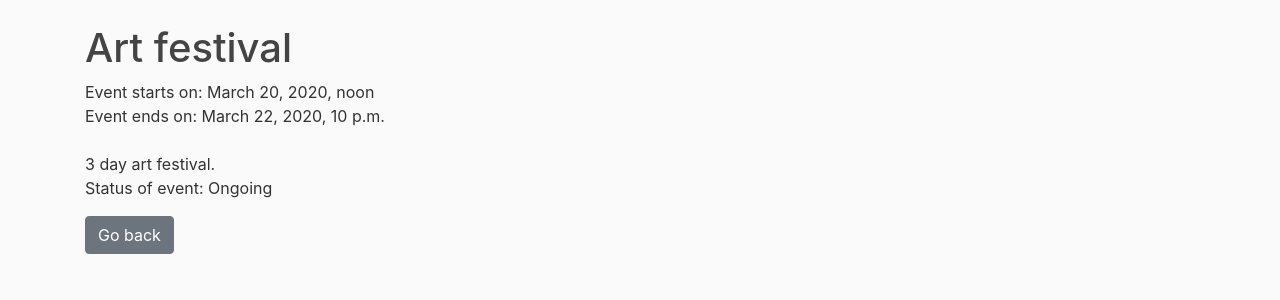
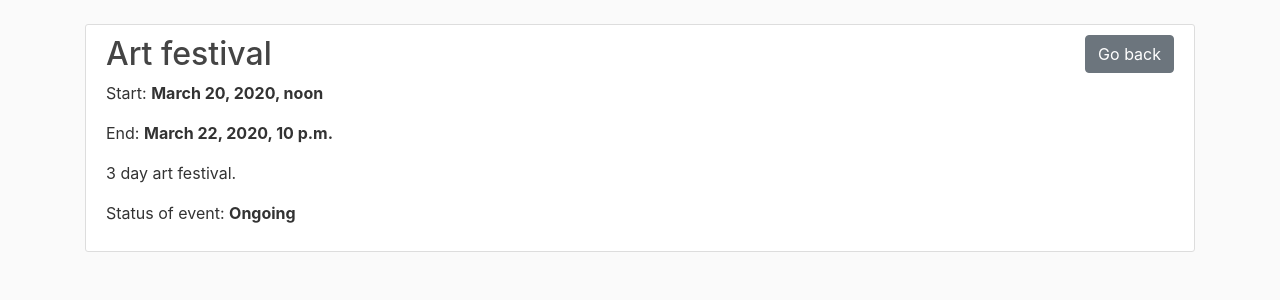
Before and after one commit to pzacha/event_calendar, a Django app: page /events/1/ in a window 1280 px wide. Shown: the part 56-356 px from the top of the page. Run offline with Django 3.2, Linux system fonts and the light colour scheme; data comes from the database, SQL or seed files in the repository; some libraries are stand-ins or nearby versions.

Commit message:
Added basic EventCreateView.

```diff
--- a/event_calendar/events/templates/events/detail.html
+++ b/event_calendar/events/templates/events/detail.html
@@ -1,14 +1,16 @@
 {% extends 'base.html' %}
 {% block content %}
+<article class="media content-section">
+    <img class="rounded-circle article-img" src="{{ object.author.profile.image.url }}">
+    <div class="media-body">
+        <h2 class="article-title">{{ event.name }}</h2>
+        <p class="article-content">Start: <strong>{{event.start_date}}</strong></p>
+        <p class="article-content">End: <strong>{{event.end_date}}</strong></p>
+        <p class="article-content">{{event.desc}}</p>
+        <p class="article-content">Status of event: <strong>{{event.status}}</strong></p>
 
-<h1>{{ event.name }}</h1>
-<p>
-    Event starts on: {{event.start_date}}
-    <br>Event ends on: {{event.end_date}}<br>
-    <br>{{event.desc}}
-    <br>Status of event: {{event.status}}
-</p>
-
-<a class="btn btn-secondary" href="{{request.META.HTTP_REFERER}}" role="button">Go back</a>
+    </div>
+    <a class="btn btn-secondary" href="{{request.META.HTTP_REFERER}}" role="button">Go back</a>
+</article>
 
 {% endblock content %}
--- a/event_calendar/events/urls.py
+++ b/event_calendar/events/urls.py
@@ -21,4 +21,5 @@ urlpatterns = [
         {"month": timezone.now().month, "year": timezone.now().year},
         name="Calendar",
     ),
+    path("create/", views.EventCreateView.as_view(), name="Create"),
 ]
--- a/event_calendar/events/views.py
+++ b/event_calendar/events/views.py
@@ -105,3 +105,9 @@ class CalendarView(generic.ListView):
             context["prev_month"] = 12
             context["prev_year"] = y - 1
         return context
+
+
+class EventCreateView(generic.CreateView):
+    model = Event
+    fields = ["name", "start_date", "end_date"]
+    template_name = "events/create.html"
```
Also changed, not shown: event_calendar/events/templates/events/create.html (added, +16 -0 lines).
